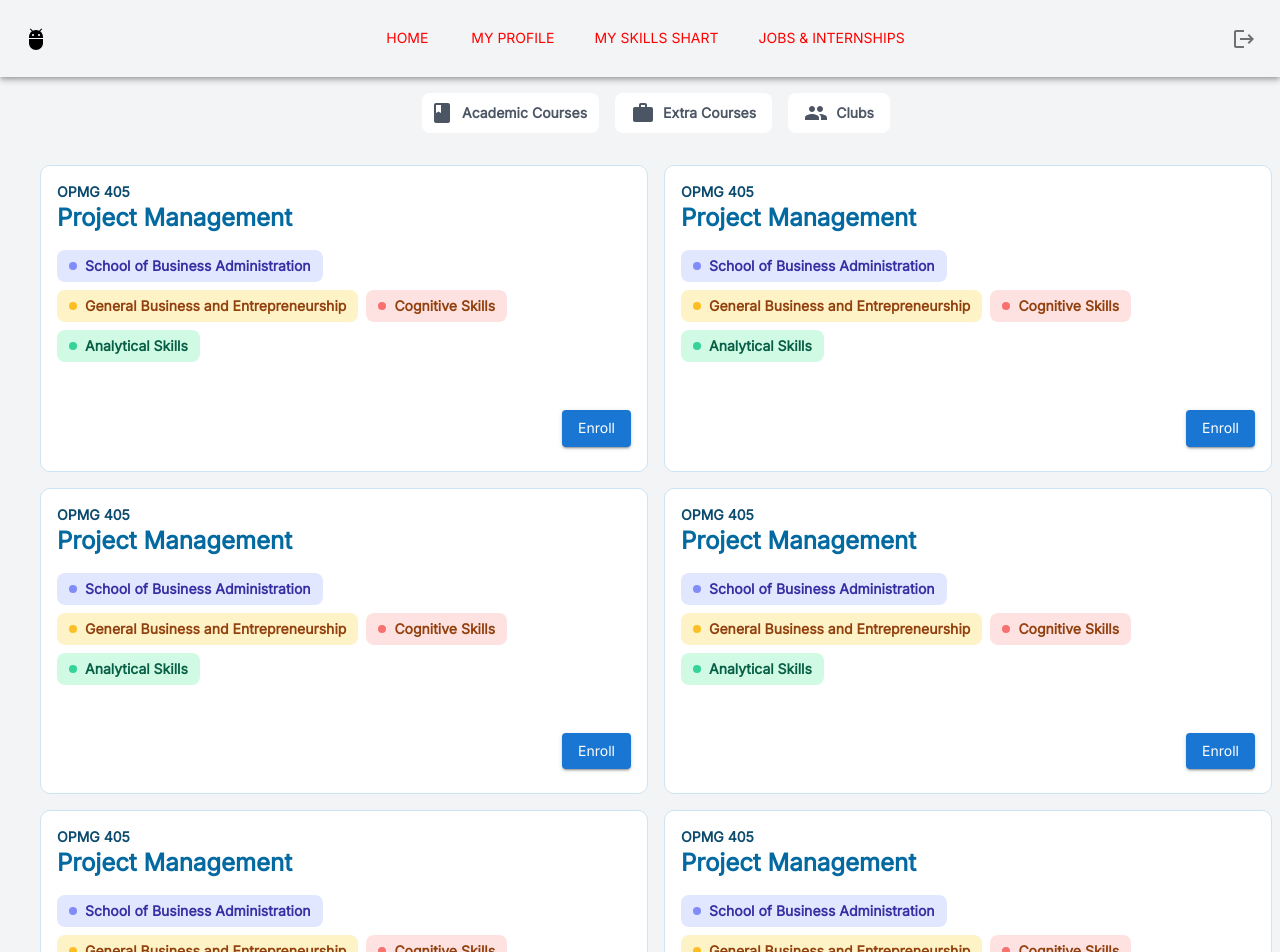
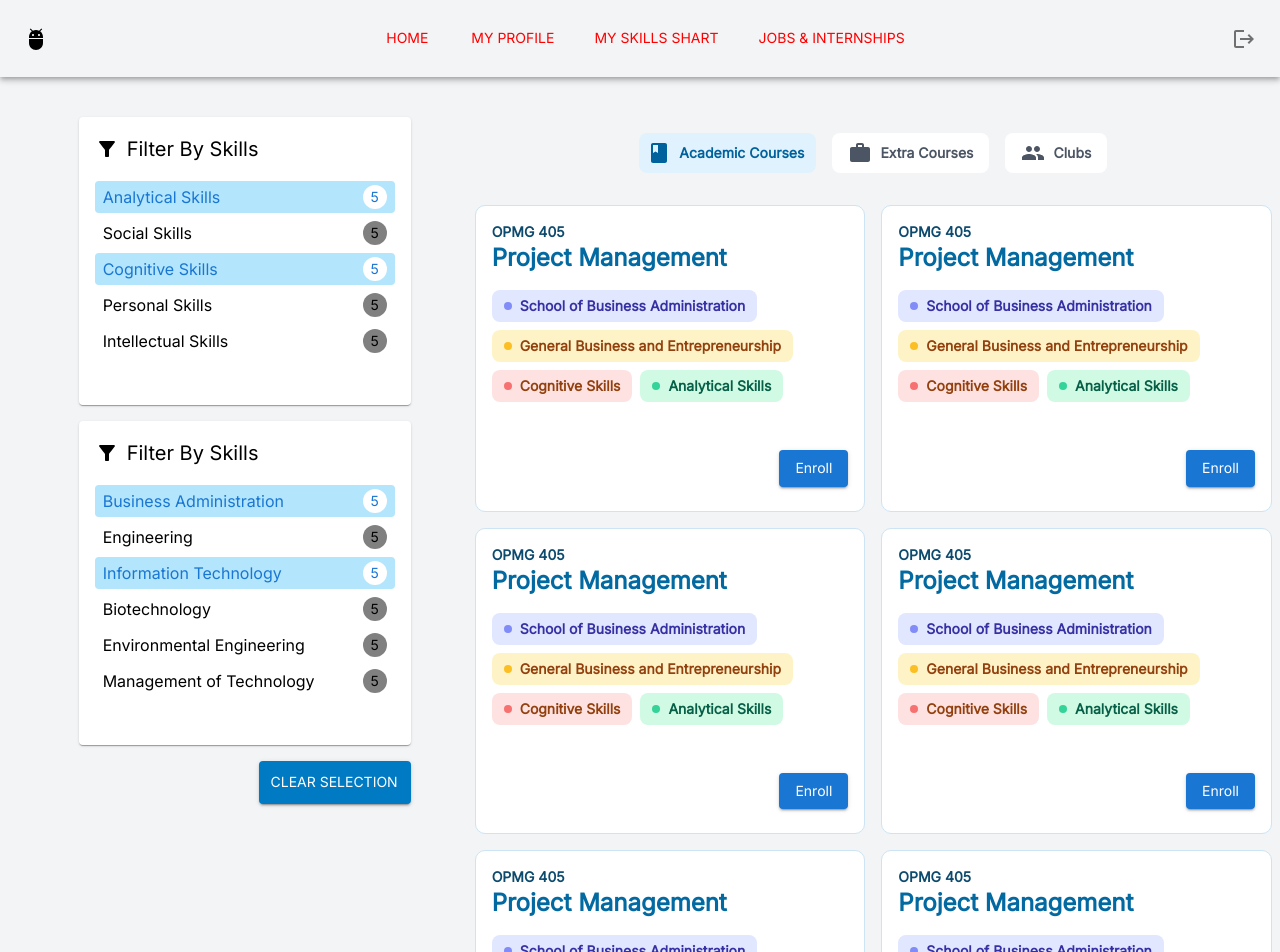
Before and after one commit to khaled11222/Comptency-Sysytem, a React (Create React App) app: page / in a window 1280 px wide. Shown: the top 952 px of the page. Built offline with nearby package versions, Linux system fonts and the light colour scheme.

Commit message:
add content

```diff
--- a/src/App.js
+++ b/src/App.js
@@ -4,10 +4,10 @@ import FilterBySkills from "./FilterSection";
 import Header from "./Header";
 import { CourseCard } from "./components/Card/Card";
 import { CardList } from "./components/CardList/CardList";
-import React, { useState } from 'react';
-import ResponsiveCard from './ResponsiveCard';
-import './App.css';
-import {Box, Button } from "@mui/material";
+import React, { useState } from "react";
+import ResponsiveCard from "./ResponsiveCard";
+import "./App.css";
+import { Box, Button, Grid } from "@mui/material";
 
 // import Header from './Header';
 
@@ -28,26 +28,39 @@ const categories = [
   { name: "Management of Technology", selected: false },
 ];
 
-
 function App() {
   const [selectedSkills, setSelectedSkills] = useState(skills);
   const [selectedCategories, setSelectedCategories] = useState(categories);
 
-  const clearSelection = ()=>{
-    setSelectedSkills(prev=> prev.map((skill) => ({
+  const clearSelection = () => {
+    setSelectedSkills((prev) =>
+      prev.map((skill) => ({
         ...skill,
-      selected: false
-    })));
-    setSelectedCategories(prev=> prev.map((category) => ({
+        selected: false,
+      }))
+    );
+    setSelectedCategories((prev) =>
+      prev.map((category) => ({
         ...category,
-      selected: false
-    })));
-   }
+        selected: false,
+      }))
+    );
+  };
 
   return (
     <div className="App">
-      <Header/>
-        <CustomTabs/>
+      <Header />
+
+      <Grid container spacing={3} sx={{ mt: 2 }}>
+        <Grid item xs={4}>
+          <Box
+            sx={{
+              display: "flex",
+              flexDirection: "column",
+              alignItems: "flex-end",
+              gap: 2,
+            }}
+          >
             <FilterBySkills data={selectedSkills} />
             <FilterBySkills data={selectedCategories} />
             <Box sx={{ display: "flex", justifyContent: "flex-end" }}>
@@ -55,14 +68,25 @@ function App() {
                 variant="contained"
                 color="primary"
                 onClick={clearSelection}
-          sx={{ backgroundColor: "#007AC3", padding: "9px 13px 9px 11px" }}>
+                sx={{
+                  backgroundColor: "#007AC3",
+                  padding: "9px 13px 9px 11px",
+                }}
+              >
                 Clear Selection
               </Button>
             </Box>
+          </Box>
+        </Grid>
+        <Grid item xs={8}>
+          <Box>
+            <CustomTabs />
+          </Box>
+        </Grid>
+      </Grid>
       <ResponsiveCard />
     </div>
   );
-
 }
 
 export default App;
--- a/src/CustomTabs.js
+++ b/src/CustomTabs.js
@@ -54,7 +54,7 @@ function CustomTabs() {
           icon={<BookIcon />}
           iconPosition="start"
           label="Academic Courses"
-          value="1"
+          value={1}
           sx={{
             color: "#4B5563",
             textTransform: "none",
```
Lines whose indentation alone changed are shown as unchanged.
